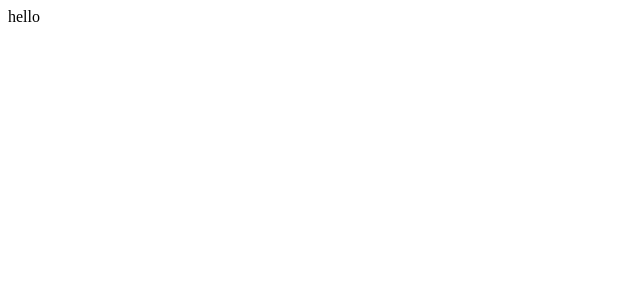
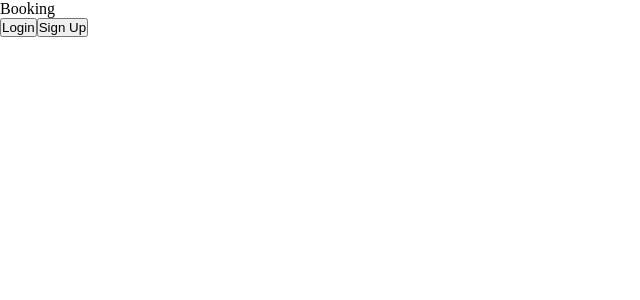
Before and after one commit to ashkanbossani/booking-app, a React (Create React App) app: page / in a window 1280 px wide. Shown: the top 300 px of the page, without its empty margins (0-640 px from the left). Built offline with nearby package versions, Linux system fonts and the light colour scheme.

Commit message:
added styles folder that include global styles and partials folder

```diff
--- a/package.json
+++ b/package.json
@@ -10,6 +10,7 @@
     "react-dom": "^18.2.0",
     "react-router-dom": "^6.4.2",
     "react-scripts": "5.0.1",
+    "sass": "^1.55.0",
     "web-vitals": "^2.1.4"
   },
   "scripts": {
--- /dev/null
+++ b/src/componants/Navbar/Navbar.js
@@ -0,0 +1,18 @@
+import React from 'react';
+import "./Navbar.scss"
+
+function Navbar(props) {
+    return (
+        <div className="navbar">
+            <div className="navbar__container">
+                <span className="navbar__logo">Booking</span>
+                <div className="navbar__items">
+                    <button className="navbar__button">Login</button>
+                    <button className="navbar__button">Sign Up</button>
+                </div>
+            </div>
+        </div>
+    );
+}
+
+export default Navbar;
--- /dev/null
+++ b/src/componants/Navbar/Navbar.scss
@@ -0,0 +1 @@
+@use '../../styles/partials/global' as *;
--- a/src/pages/Home/Home.js
+++ b/src/pages/Home/Home.js
@@ -1,9 +1,10 @@
 import React from 'react';
-
+import "./Home.scss"
+import Navbar from '../../componants/Navbar/Navbar';
 function Home(props) {
     return (
         <div>
-            hello
+        <Navbar/>
         </div>
     );
 }
--- a/src/pages/Hotel/Hotel.js
+++ b/src/pages/Hotel/Hotel.js
@@ -0,0 +1,11 @@
+import React from 'react';
+
+function Hotel(props) {
+    return (
+        <div>
+
+        </div>
+    );
+}
+
+export default Hotel;
--- /dev/null
+++ b/src/styles/partials/_global.scss
@@ -0,0 +1,8 @@
+@forward './abstracts';
+@use "./abstracts" as *;
+
+*, *::before, *::after {
+    box-sizing: border-box;
+    margin: 0;
+    padding: 0;
+}
--- /dev/null
+++ b/src/styles/partials/abstracts/_mixins.scss
@@ -0,0 +1,20 @@
+@use 'variables' as *;
+
+
+@mixin reset-list {
+    list-style: none;
+    margin: 0;
+    padding: 0;
+}
+
+@mixin tablet {
+    @media(min-width: $tablet-breakpoint){
+        @content;
+    }
+}
+
+@mixin desktop {
+    @media(min-width: $desktop-breakpoint){
+        @content;
+    }
+}
--- /dev/null
+++ b/src/styles/partials/abstracts/_variables.scss
@@ -0,0 +1,12 @@
+$primary-black:#323232;
+$button-color:#0095FF;
+$primary-white:#FFFFFF;
+$primary-silver:#AFAFAF;
+$secondary-black:#000000;
+$secondary-silver:#E1E1E1;
+$secondary-white:#FAFAFA;
+$button-hover:#0065AD;
+
+$tablet-breakpoint:48rem;
+
+$desktop-breakpoint:64rem;
```
Also changed, not shown: src/styles/partials/abstracts/_index.scss (added, +7 -0 lines), src/styles/partials/abstracts/_typogrophy.scss (added, +26 -0 lines), src/pages/Home/Home.scss (added), 1 other file (tests, documents, lock files or other folders).
